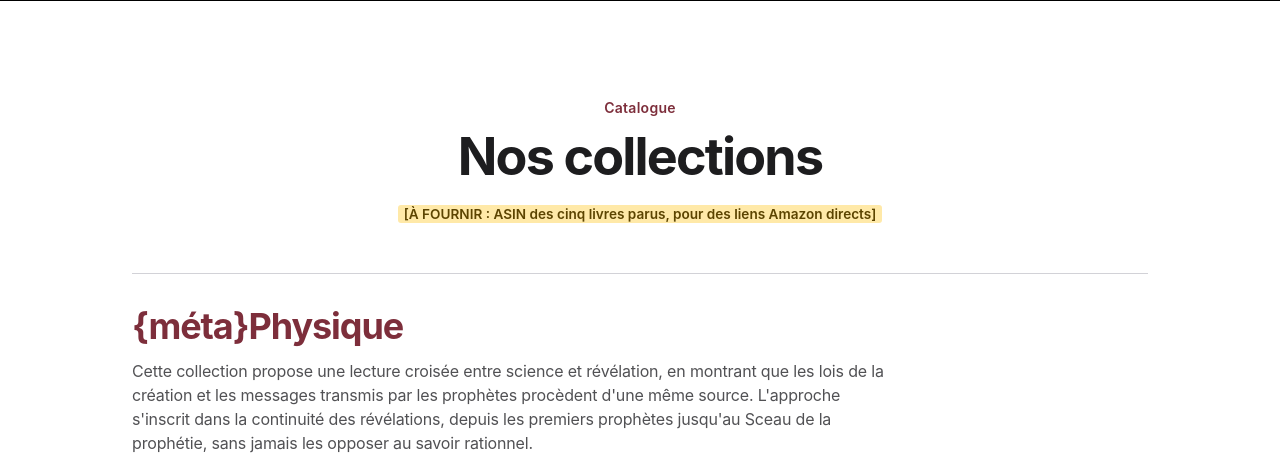
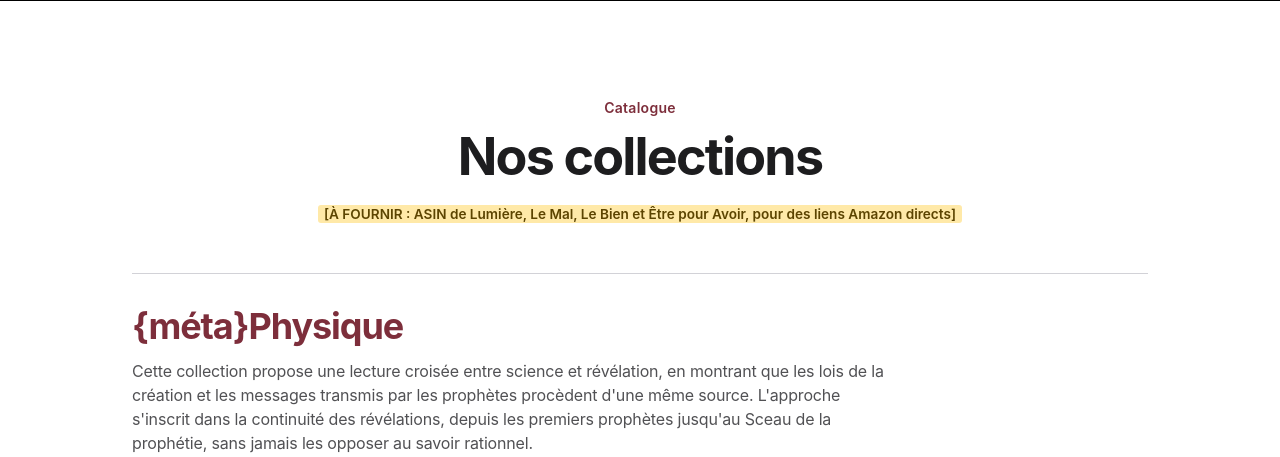
Before and after one commit to AladdinZZ/Noorwan, a PHP site: page /edition.php in a window 1280 px wide. Shown: the part 1285-1742 px from the top of the page. Run offline with PHP 8.4, Linux system fonts and the light colour scheme.

Commit message:
Lier Harmonie à sa fiche Amazon (ASIN B0F91W6361)
Seul ASIN trouvé sur amazon.fr même : les fiches de Lumière, Le Mal,
Le Bien et Être pour Avoir restent à fournir et leurs boutons gardent
la recherche « noorwan ».

Co-Authored-By: Claude Opus 5.5 <noreply@anthropic.com>
Claude-Session: https://claude.ai/code/session_016hrSr7VDJBjUt6RquRro3J

```diff
--- a/app/books.php
+++ b/app/books.php
@@ -4,7 +4,7 @@ declare(strict_types=1);
 
 // Catalogue Noorwan Édition. Les titres publiés en français s'affichent en FR et en AR.
 // title_en : titre de l'édition anglaise, repris du site actuel (version anglaise) ; null si le livre n'existe qu'en français.
-// asin : identifiant Amazon de la fiche du livre, à fournir par Marwan. Ne jamais en inventer un.
+// asin : identifiant Amazon de la fiche du livre, relevé sur amazon.fr. Ne jamais en inventer un.
 // Tant qu'il est vide, le bouton « Acheter » mène à la recherche Amazon utilisée par le site actuel.
 // status : « published » (en vente, bouton « Acheter »), « writing » (à paraître, affiché dans sa collection),
 // « upcoming » (à paraître, affiché dans la rubrique « Prochainement » après les collections, sans bouton « Acheter »).
@@ -26,7 +26,8 @@ function books(): array
             'collection' => 'metaphysique',
             'cover' => 'couverture_harmonie.jpg',
             'cover_size' => [1000, 1430],
-            'asin' => '',
+            // Fiche amazon.fr « Harmonie: Science et spiritualité » (auteur Noorwan), relevée le 10/11/2026.
+            'asin' => 'B0F91W6361',
             'status' => 'published',
             'also_in_english' => false,
         ],
--- a/lang/ar.php
+++ b/lang/ar.php
@@ -199,7 +199,7 @@ return [
         'also_in_english' => 'متوفر أيضًا بالإنجليزية',
         // À relire.
         // Texte à fournir par Marwan (laissé en français, surligné).
-        'asin_todo' => '[À FOURNIR : ASIN des cinq livres parus, pour des liens Amazon directs]',
+        'asin_todo' => '[À FOURNIR : ASIN de Lumière, Le Mal, Le Bien et Être pour Avoir, pour des liens Amazon directs]',
         'upcoming' => 'قريبًا',
     ],
     // Page Solutions : TEXTES A VALIDER PAR MARWAN, traduction à relire par un arabophone.
--- a/lang/en.php
+++ b/lang/en.php
@@ -186,7 +186,7 @@ return [
         'writing' => 'Writing in progress',
         'also_in_english' => 'Also available in English',
         // Texte à fournir par Marwan (laissé en français, surligné).
-        'asin_todo' => '[À FOURNIR : ASIN des cinq livres parus, pour des liens Amazon directs]',
+        'asin_todo' => '[À FOURNIR : ASIN de Lumière, Le Mal, Le Bien et Être pour Avoir, pour des liens Amazon directs]',
         'upcoming' => 'Coming soon',
     ],
     // Solutions page: TEXTES A VALIDER PAR MARWAN. Title and introduction come from the home page (home.sol_h, home.sol_text).
--- a/lang/fr.php
+++ b/lang/fr.php
@@ -186,7 +186,7 @@ return [
         'writing' => 'En cours de rédaction',
         'also_in_english' => 'Disponible aussi en anglais',
         // Texte à fournir par Marwan (laissé en français, surligné).
-        'asin_todo' => '[À FOURNIR : ASIN des cinq livres parus, pour des liens Amazon directs]',
+        'asin_todo' => '[À FOURNIR : ASIN de Lumière, Le Mal, Le Bien et Être pour Avoir, pour des liens Amazon directs]',
         'upcoming' => 'Prochainement',
     ],
     // Page Solutions : TEXTES A VALIDER PAR MARWAN. Le titre et l'introduction sont ceux de l'accueil (home.sol_h, home.sol_text).
```
Also changed, not shown: 1 other file.
